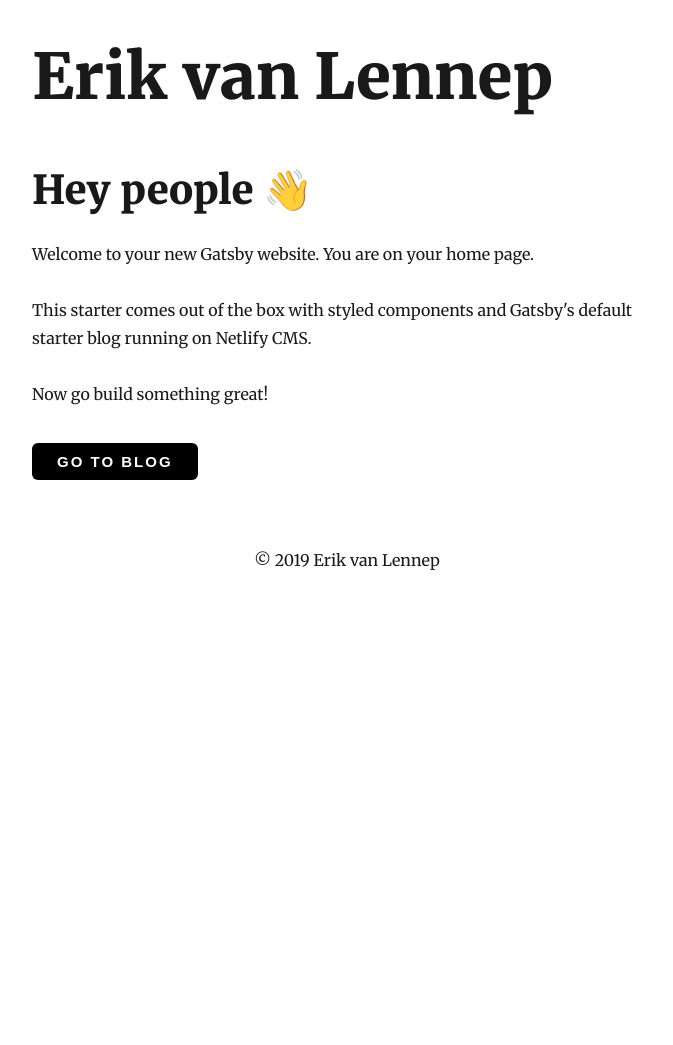
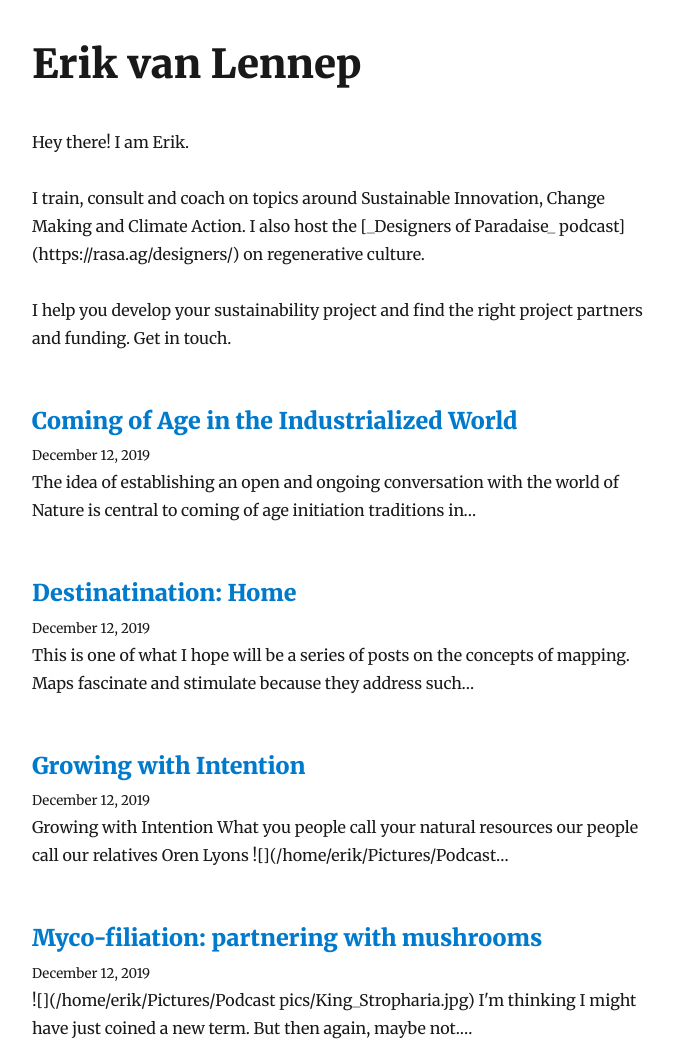
Before and after one commit to charful/erikvanlennep.com, a Gatsby site: page / in a window 1280 px wide. Shown: the top 1045 px of the page, without its empty margins (293-966 px from the left). Before the commit the page ends 800 px from the top, so only its background shows below. Built offline with nearby package versions, Linux system fonts and the light colour scheme; Gatsby itself is replaced by a stand-in of ours; some packages are replaced by stand-ins of ours.

Commit message:
Remove blog and make it the front page

```diff
--- a/gatsby-config.js
+++ b/gatsby-config.js
@@ -70,7 +70,7 @@ module.exports = {
     {
       resolve: `gatsby-plugin-manifest`,
       options: {
-        name: `Erik van Lennep blog`,
+        name: `Erik van Lennep's site`,
         short_name: `Erik v. Lennep`,
         start_url: `/`,
         background_color: `#ffffff`,
--- a/gatsby-node.js
+++ b/gatsby-node.js
@@ -38,7 +38,7 @@ exports.createPages = ({ graphql, actions }) => {
       const next = index === 0 ? null : posts[index - 1].node
 
       createPage({
-        path: `blog${post.node.fields.slug}`,
+        path: `${post.node.fields.slug}`,
         component: blogPost,
         context: {
           slug: post.node.fields.slug,
--- a/package.json
+++ b/package.json
@@ -42,6 +42,10 @@
     "typography-breakpoint-constants": "^0.16.19"
   },
   "devDependencies": {
+    "eslint": "^6.8.0",
+    "eslint-config-prettier": "^6.8.0",
+    "eslint-plugin-prettier": "^3.1.2",
+    "eslint-plugin-react": "^7.17.0",
     "prettier": "^1.17.0"
   },
   "homepage": "https://github.com/gatsbyjs/gatsby-starter-blog#readme",
--- a/src/components/layout.js
+++ b/src/components/layout.js
@@ -2,20 +2,18 @@ import React from "react"
 import { Link } from "gatsby"
 import styled from "styled-components"
 
-import { rhythm, scale } from "../utils/typography"
+import { rhythm } from "../utils/typography"
 
 class Layout extends React.Component {
   render() {
     const { location, title, children } = this.props
     const rootPath = `${__PATH_PREFIX__}/`
-    const blogPath = `${__PATH_PREFIX__}/blog/`
     let header
 
-    if (location.pathname === rootPath || location.pathname === blogPath) {
+    if (location.pathname === rootPath) {
       header = (
         <h1
           style={{
-            ...scale(1.5),
             marginBottom: rhythm(1.5),
             marginTop: 0,
           }}
@@ -26,7 +24,7 @@ class Layout extends React.Component {
               textDecoration: `none`,
               color: `inherit`,
             }}
-            to={location.pathname === blogPath ? `/blog/` : `/`}
+            to={`/`}
           >
             {title}
           </Link>
@@ -41,7 +39,7 @@ class Layout extends React.Component {
               textDecoration: `none`,
               color: `inherit`,
             }}
-            to={`/blog/`}
+            to={`/`}
           >
             {title}
           </Link>
--- a/src/pages/index.js
+++ b/src/pages/index.js
@@ -1,13 +1,16 @@
 import React from "react"
-import { Link } from "gatsby"
+import { Link, graphql } from "gatsby"
 
 import Layout from "../components/layout"
 import SEO from "../components/seo"
-import Button from "../components/button"
+import { rhythm } from "../utils/typography"
+
 
 class IndexPage extends React.Component {
   render() {
-    const siteTitle = "Erik van Lennep"
+    const { data } = this.props
+    const siteTitle = data.site.siteMetadata.title
+    const posts = data.allMdx.edges
 
     return (
       <Layout location={this.props.location} title={siteTitle}>
@@ -15,24 +18,72 @@ class IndexPage extends React.Component {
           title="Sustainable Innovation Coach and Consultant."
           keywords={[`sustainability`, `biomimicry`, `biochar`, `climate action`, `regenerative culture`, `regenerative agriculuture`]}
         />
-        <h1>
-          Hey people{" "}
-          <span role="img" aria-label="wave emoji">
-            👋
-          </span>
-        </h1>
-        <p>Welcome to your new Gatsby website. You are on your home page.</p>
         <p>
-          This starter comes out of the box with styled components and Gatsby's
-          default starter blog running on Netlify CMS.
+          Hey there! I am Erik.
         </p>
-        <p>Now go build something great!</p>
-        <Link to="/blog/">
-          <Button marginTop="35px">Go to Blog</Button>
-        </Link>
+        <p>I train, consult and coach on topics around Sustainable Innovation, Change Making and
+Climate Action. I also host the [_Designers of Paradaise_ podcast](https://rasa.ag/designers/) on regenerative culture.</p>
+
+<p>I help you develop your sustainability project and find the right project partners and funding. Get in touch.</p>
+
+<div style={{ margin: "20px 0 40px" }}>
+          {posts.map(({ node }) => {
+            const title = node.frontmatter.title || node.fields.slug
+            return (
+              <div key={node.fields.slug}>
+                <h3
+                  style={{
+                    marginBottom: rhythm(1 / 4),
+                  }}
+                >
+                  <Link
+                    style={{ boxShadow: `none` }}
+                    to={`${node.fields.slug}`}
+                  >
+                    {title}
+                  </Link>
+                </h3>
+                <small>{node.frontmatter.date}</small>
+                <p
+                  dangerouslySetInnerHTML={{
+                    __html: node.frontmatter.description || node.excerpt,
+                  }}
+                />
+              </div>
+            )
+          })}
+        </div>
+
+
       </Layout>
     )
   }
 }
 
 export default IndexPage
+
+
+export const pageQuery = graphql`
+  query {
+    site {
+      siteMetadata {
+        title
+      }
+    }
+    allMdx(sort: { fields: [frontmatter___date], order: DESC }) {
+      edges {
+        node {
+          excerpt
+          fields {
+            slug
+          }
+          frontmatter {
+            date(formatString: "MMMM DD, YYYY")
+            title
+            description
+          }
+        }
+      }
+    }
+  }
+`
--- a/src/templates/blog-post.js
+++ b/src/templates/blog-post.js
@@ -49,14 +49,14 @@ class BlogPostTemplate extends React.Component {
         >
           <li>
             {previous && (
-              <Link to={`blog${previous.fields.slug}`} rel="prev">
+              <Link to={previous.fields.slug} rel="prev">
                 ← {previous.frontmatter.title}
               </Link>
             )}
           </li>
           <li>
             {next && (
-              <Link to={`blog${next.fields.slug}`} rel="next">
+              <Link to={next.fields.slug} rel="next">
                 {next.frontmatter.title} →
               </Link>
             )}
```
Also changed, not shown: src/pages/blog.js (deleted, +0 -80 lines), 1 other file.
